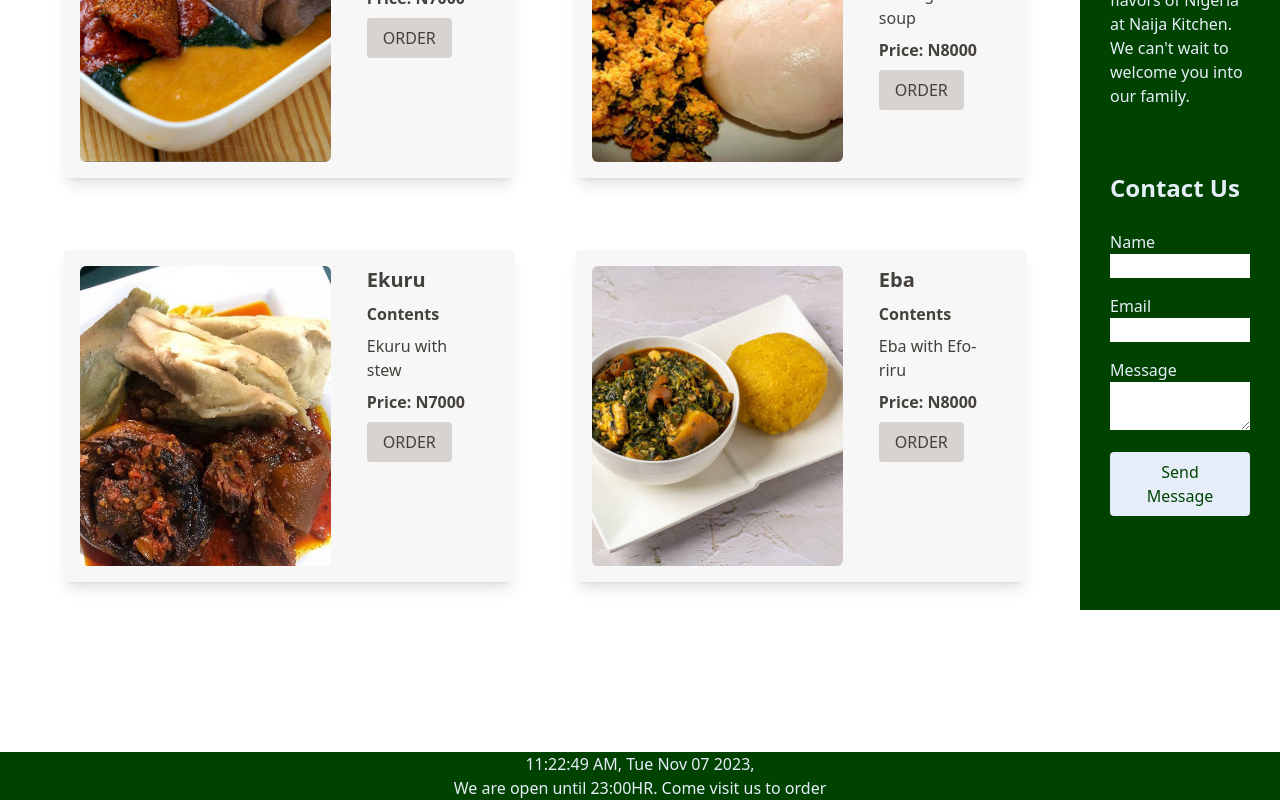
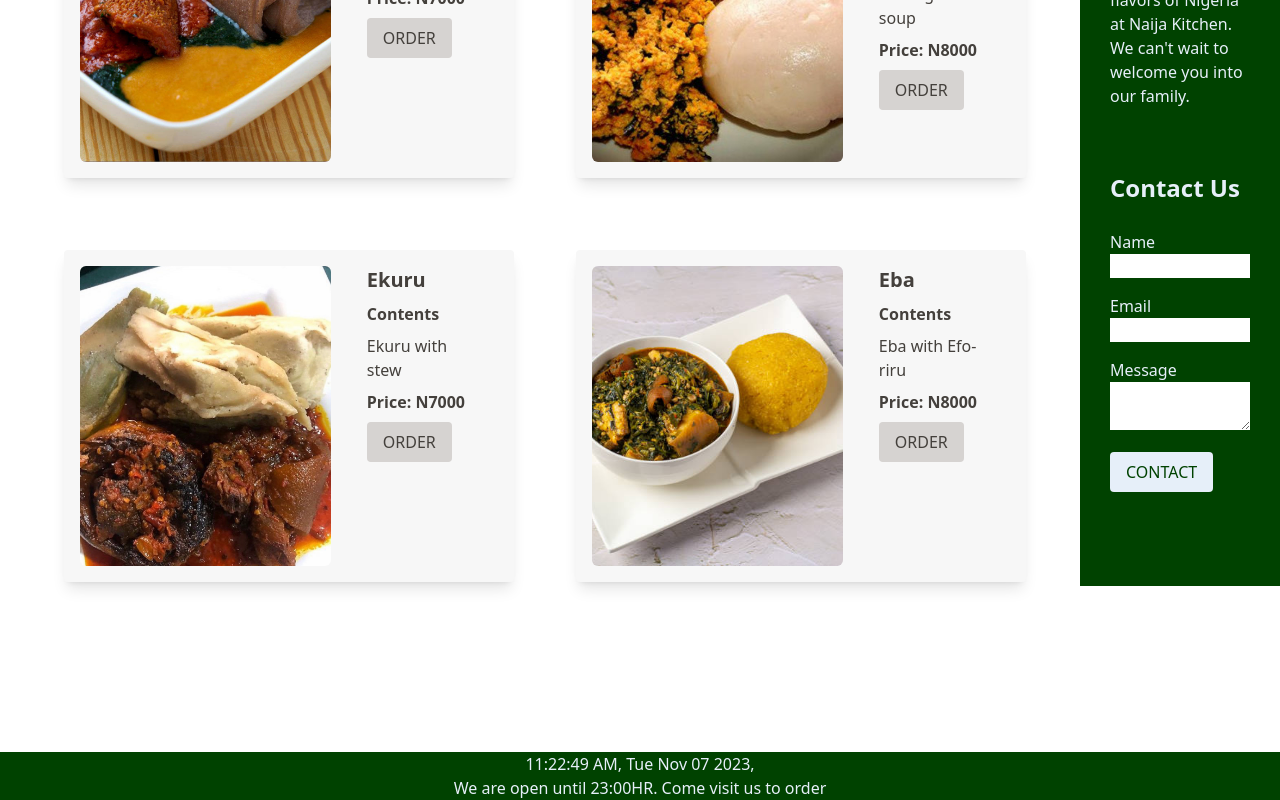
Before and after one commit to KBandipo/Naija-Kitchen-Landpage-with-React, a React (Vite) app: page / in a window 1280 px wide. Shown: the part 1232-2032 px from the top of the page. Built offline with nearby package versions, Linux system fonts and the light colour scheme.

Commit message:
Add id to the Contact form and  style the active state of the contact button

```diff
--- a/src/assets/component/Contact.jsx
+++ b/src/assets/component/Contact.jsx
@@ -1,12 +1,9 @@
 function Contact() {
   return (
-    <section
-      id="contact"
-      className="mx-auto bg-[#004200] py-8 text-[#e6eff9] sm:py-16"
-    >
+    <section className="mx-auto bg-[#004200] py-8 text-[#e6eff9] sm:py-16">
       <div className="container mx-auto">
         <h2 className="mb-2 mb-4 pb-[10px] text-2xl font-bold">Contact Us</h2>
-        <form>
+        <form id="contact">
           <div className="mb-4">
             <label htmlFor="name" className="block">
               Name
@@ -41,9 +38,9 @@ function Contact() {
           </div>
           <button
             type="submit"
-            className="rounded bg-[#e6eff9] px-4 py-2 text-[#004200] hover:bg-[#e6eff9] hover:font-semibold hover:italic hover:text-[#004200]"
+            className="rounded bg-[#e6eff9] px-4 py-2 text-[#004200] hover:bg-[#e6eff9] hover:font-semibold hover:italic hover:text-[#004200] active:font-bold"
           >
-            Send Message
+            CONTACT
           </button>
         </form>
       </div>
```
